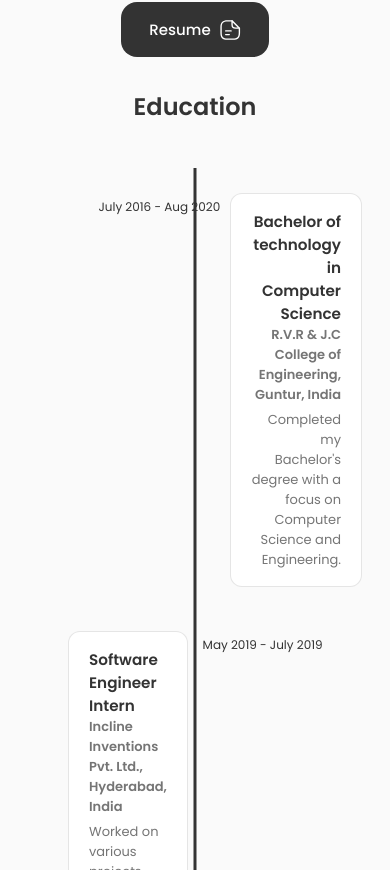
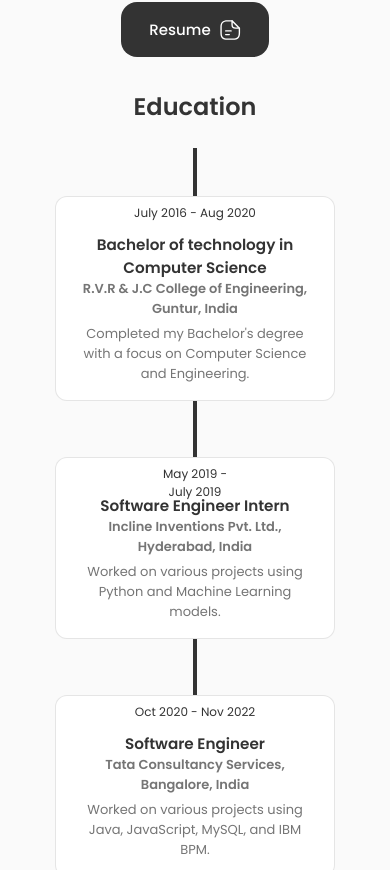
Before and after one commit to kowshik4/My-Website, a React (Create React App) app: page / in a window 390 px wide. Shown: the part 1694-2564 px from the top of the page. Built offline with nearby package versions, Linux system fonts and the light colour scheme.

Commit message:
contact and timeline fix

```diff
--- a/src/components/contact/Contact.jsx
+++ b/src/components/contact/Contact.jsx
@@ -13,14 +13,14 @@ const Contact = () => {
 
                     <div className='contact__info'>
                         <div className='contact__card'>
-                            <i class='bx bxs-contact' ></i>
+                            <i class='bx bx-phone-call contact__card-icon' ></i>
 
                             <div>
                                 <h3 className='contact__card-title'>Call Me</h3>
                                 <span className='contact__card-data'>+1 980 345 0767</span>
 
-                                <a href='mailto:kowshikmosalakanti@gmail.com' className='contact__button'>Write me{" "}
-                                <i className='bx bx-right-arrow-alt contact__button-icon'></i></a>
+                                <a href='mailto:kowshikmosalakanti@gmail.com' className='contact__button'>
+                                </a>
                             </div>
                         </div>
 
@@ -52,7 +52,56 @@ const Contact = () => {
                     </div>
                 </div>
                 <div className='contact__content'>
-                    <h3 className='contact__title'></h3>
+                    <h3 className='contact__title'>Message Me</h3>
+                    <form className='contact__form'>
+                        <div className='contact__form-div'>
+                            <label className='contact__form-tag'>Name</label>
+                            <input
+                            type='text'
+                            name = 'name'
+                            className='contact__form-input'
+                            placeholder = 'Insert your name' />
+                        </div>
+                        <div className='contact__form-div'>
+                            <label className='contact__form-tag'>Mail</label>
+                            <input
+                            type='email'
+                            name = 'email'
+                            className='contact__form-input'
+                            placeholder = 'Insert your email' />
+                        </div>
+                        <div className='contact__form-div contact__form-area'>
+                            <label className='contact__form-tag'>Message</label>
+                                <textarea
+                                name = 'message'
+                                cols = '30'
+                                rows = '10'
+                                className = 'contact__form-input'
+                                placeholder = 'Write your message'
+                                ></textarea>
+                        </div>
+
+                        <button className='button button--flex'>
+                            Send message
+                            <svg
+                            class="button__icon"
+                            xmlns="http://www.w3.org/2000/svg"
+                            width="24"
+                            height="24"
+                            viewBox="0 0 24 24"
+                            fill="none"
+                            >
+                            <path
+                                d="M14.2199 21.9352C13.0399 21.9352 11.3699 21.1052 10.0499 17.1352L9.32988 14.9752L7.16988 14.2552C3.20988 12.9352 2.37988 11.2652 2.37988 10.0852C2.37988 8.91525 3.20988 7.23525 7.16988 5.90525L15.6599 3.07525C17.7799 2.36525 19.5499 2.57525 20.6399 3.65525C21.7299 4.73525 21.9399 6.51525 21.2299 8.63525L18.3999 17.1252C17.0699 21.1052 15.3999 21.9352 14.2199 21.9352ZM7.63988 7.33525C4.85988 8.26525 3.86988 9.36525 3.86988 10.0852C3.86988 10.8052 4.85988 11.9052 7.63988 12.8252L10.1599 13.6652C10.3799 13.7352 10.5599 13.9152 10.6299 14.1352L11.4699 16.6552C12.3899 19.4352 13.4999 20.4252 14.2199 20.4252C14.9399 20.4252 16.0399 19.4352 16.9699 16.6552L19.7999 8.16525C20.3099 6.62525 20.2199 5.36525 19.5699 4.71525C18.9199 4.06525 17.6599 3.98525 16.1299 4.49525L7.63988 7.33525Z"
+                                fill="var(--container-color)"
+                            ></path>
+                            <path
+                                d="M10.11 14.7052C9.92005 14.7052 9.73005 14.6352 9.58005 14.4852C9.29005 14.1952 9.29005 13.7152 9.58005 13.4252L13.16 9.83518C13.45 9.54518 13.93 9.54518 14.22 9.83518C14.51 10.1252 14.51 10.6052 14.22 10.8952L10.64 14.4852C10.5 14.6352 10.3 14.7052 10.11 14.7052Z"
+                                fill="var(--container-color)"
+                            ></path>
+                            </svg>
+                        </button>
+                    </form>
                 </div>
             </div>
 
--- a/src/components/contact/contact.css
+++ b/src/components/contact/contact.css
@@ -0,0 +1,147 @@
+.contact__container {
+  grid-template-columns: repeat(2, max-content);
+  justify-content: center;
+  column-gap: 6rem;
+  padding-bottom: 3rem;
+}
+
+.contact__title {
+    text-align: center;
+    font-size: var(--h3-font-size);
+    font-weight: var(--font-medium);
+    margin-bottom: var(--mb-1-5);
+}
+
+.contact__info {
+    display: grid;
+    row-gap: 1rem;
+    grid-template-columns: 300px;
+}
+
+.contact__card {
+    background-color: var(--container-color);
+    border: 1px solid rgba(0, 0, 0, 0.1);
+    padding: 1rem;
+    border-radius: 0.75rem;
+    text-align: center;
+}
+
+.contact__card-icon {
+    font-size: 2rem;
+    color: var(--title-color);
+    margin-bottom: var(--mb-0-25);
+}
+
+.contact__card-title,
+.contact__card-data {
+    font-size: var(--small-font-size);
+}
+
+.contact__card-title {
+    font-weight: var(--font-medium);
+}
+
+.contact__card-data {
+    display : block;
+    margin-bottom: var(--mb-0-75);
+}
+
+.contact__button {
+    color: var(--title-color);
+    font-size: var(--small-font-size);
+    display: inline-flex;
+    align-items: center;
+    justify-content: center;
+    column-gap: 0.25rem;
+}
+
+.contact__button-icon {
+    font-size: 1rem;
+    transition: 0.3s;
+}
+
+.contact__button:hover .contact__button-icon {
+    transform: translate(0.25rem);
+}
+
+.contact__form {
+    width: 360px;
+}
+
+.contact__form-div {
+    position:relative;
+    margin-bottom: var(--mb-2);
+    height : 4rem;
+}
+
+.contact__form-input {
+    position: absolute;
+    top:0;
+    left:0;
+    width: 100%;
+    height: 100%;
+    border: 2px solid rgba(0, 0, 0, 0.3);
+    background: none;
+    color: var(--text-color);
+    outline: none;
+    border-radius: 0.75rem;
+    padding: 1.5rem;
+    z-index: 1;
+}
+
+.contact__form-tag {
+    position: absolute;
+    top: -0.75rem;
+    left: 1.25rem;
+    font-size: var(--smaller-font-size);
+    padding: 0.25rem;
+    background-color: var(--body-color);
+    z-index: 10;
+}
+
+.contact__form-area {
+    height: 11rem;
+}
+
+.contact__form-area textarea {
+    resize: none;
+}
+
+/*=============== BREAKPOINTS ===============*/
+/* For large devices */
+@media screen and (max-width: 992px) {
+    .contact__container {
+        column-gap: 3rem;
+    }
+  }
+
+  /* For medium devices */
+  @media screen and (max-width: 768px) {
+    .contact__container {
+        grid-template-columns: 1fr;
+        row-gap: 3rem;
+    }
+    .contact__info {
+        justify-content: center;
+    }
+    .contact__form {
+        margin: 0 auto;
+    }
+
+  }
+
+  @media screen and (max-width: 576px) {
+    .contact__info {
+        grid-template-columns: 1fr;
+    }
+
+    .contact__form {
+        width: 100%;
+    }
+
+  }
+
+  /* For small devices */
+  @media screen and (max-width: 350px) {
+
+  }
--- a/src/components/education/Timeline.css
+++ b/src/components/education/Timeline.css
@@ -1,42 +1,41 @@
 /* src/components/Timeline.css */
 .timeline {
-    align-items: center;
-    position: relative;
-    padding: 20px 0;
-    margin: 20px 0;
-  }
+  position: relative;
+  padding: 2rem 0;
+  display: flex;
+  flex-direction: column;
+  align-items: center;
+}
 
   .timeline-item {
-    left: 20px;
-    top: 5px;
-    margin-bottom: 20px;
     position: relative;
+    width: 100%;
+    padding: 1rem 0;
     display: flex;
-    align-items: flex-start;
+    justify-content: center;
   }
 
   .timeline-line {
     position: absolute;
+    width: 4px;
+    background-color: #333;
+    top: 0;
+    bottom: 0;
     left: 50%;
     transform: translateX(-50%);
-    width: 3px;
-    background-color: var(--title-color);
-    top: 0;
-    bottom: 0;
-  }
+}
 
   .timeline-date {
     position: absolute;
-    left: calc(25% + 10px);
-    top: 5px;
-    font-size: 12px;
+    font-size: var(--small-font-size);
     color: var(--title-color);
+    left: 50%;
   }
 
   .timeline-content {
     left: 20px;
     top: 5px;
-    margin-left: calc(50% + 40px);
+    margin-left: calc(50% + 4rem);
     padding: 10px;
     background-color: var(--container-color);
     border: 1px solid rgba(0, 0, 0, 0.1);
@@ -83,76 +82,93 @@
 
 
   .timeline-item.right .timeline-content {
-    right: 10px;
+    right: 1rem;
     margin-left: auto;
     margin-right: 60%;
     text-align: left;
   }
 
   .timeline-item.left .timeline-content {
-    left: 10px;
+    left: 1rem;
     margin-left: 55%;
     margin-right: auto;
     text-align: right;
   }
 
   .timeline-item.left .timeline-date {
-    left: calc(25% + 10px);
+    left: 25%;
     text-align: left;
   }
 
   .timeline-item.right .timeline-date {
-    right: calc(25% + 10px);
+    right: 25%;
     text-align: right;
   }
 
-  /*=============== BREAKPOINTS ===============*/
+
+/*=============== BREAKPOINTS ===============*/
 /* For large devices */
 @media screen and (max-width: 992px) {
-
+    .timeline-item.right .timeline-content {
+      margin-right: 50%;
+  }
+  .timeline-item.left .timeline-content {
+      margin-left: 50%;
+  }
+  .timeline-item.left .timeline-date {
+      left: calc(20% + 1rem);
+  }
+  .timeline-item.right .timeline-date {
+      right: calc(20% + 1rem);
+  }
 }
 
 /* For medium devices */
 @media screen and (max-width: 768px) {
+    .timeline-item.right .timeline-content {
+      margin-right: 40%;
+  }
+  .timeline-item.left .timeline-content {
+      margin-left: 40%;
+  }
   .timeline-item.left .timeline-date {
-    left: calc(10% + 1px);
-    text-align: left;
+      left: calc(15% + 1rem);
   }
   .timeline-item.right .timeline-date {
-    position: absolute;
-    right: calc(10% + 10px);
-    text-align: right;
+      right: calc(15% + 1rem);
   }
-  .timeline-dot {
-    left: calc(45% + 9px);
-  }
-
 }
 
 @media screen and (max-width: 576px) {
-  .timeline-item.left .timeline-date {
-    left: calc(10% + 1px);
-    text-align: left;
+  .timeline-item.right .timeline-content,
+  .timeline-item.left .timeline-content {
+      margin-left: auto;
+      margin-right: auto;
+      text-align: center;
+      width: 95%;
+      font-size: var(--small-font-size);
   }
+  .timeline-item.left .timeline-date,
   .timeline-item.right .timeline-date {
-    position: absolute;
-    right: calc(10% + 10px);
-    text-align: right;
+      left: 50%;
+      transform: translateX(-50%);
+      text-align: center;
   }
-
-  .timeline-content {
-    font-size: small;
-    margin-left: 0;
-    margin-right: 0;
-    padding: 1rem 1.25rem;
-  }
-
-  .timeline-dot {
-    left: calc(43% + 9px);
+  .timeline-date {
+      font-size: var(--smaller-font-size);
+      padding: 0.5rem;
   }
 }
 
 /* For small devices */
 @media screen and (max-width: 350px) {
-
+  .timeline-item.right .timeline-content,
+  .timeline-item.left .timeline-content {
+      width: 100%;
+      font-size: var(--smaller-font-size);
+  }
+  .timeline-date {
+    font-size: var(--smaller-font-size);
+    text-align: center;
 }
+}
--- a/src/components/education/Timeline.jsx
+++ b/src/components/education/Timeline.jsx
@@ -9,8 +9,9 @@ const Timeline = ({ experiences }) => {
       <div className="timeline-line"></div>
         {experiences.map((exp, index) => (
           <div key={index} className={`timeline-item ${index % 2 === 0 ? 'left' : 'right'}`}>
-            <div className={`timeline-date ${index % 2 === 0 ? 'right' : 'left'}`}>{exp.duration}</div>
+            <div className={`timeline-date ${index % 2 === 0 ? 'right' : 'left'}`}>{exp.duration}</div><br /><br />
             <div className="timeline-content">
+              <br />
               <h3>{exp.role}</h3>
               <h4>{exp.company}</h4>
               <p>{exp.description}</p>
--- a/src/components/projects/Projects.jsx
+++ b/src/components/projects/Projects.jsx
@@ -20,6 +20,11 @@ const projects = [
       description: 'Developed a website for trading items like phones,laptops and other gadgets among users. Implemented using Javascript, nodeJS, ExpressJs and mongodb.',
       technologies: ['JavaScript', 'NodeJS', 'ExpressJS', 'MongoDB'],
       link: 'https://github.com/kowshik4/Techtrade',
+    },
+    {
+      title: 'Sentiment Analysis for Twitter Data',
+      description: 'Developed a text classification model using Python and Keras, applying NLP techniques for sentiment analysis and document categorization. Fine-tuned model parameters to improve accuracy, achieving a 92% classification success rate.',
+      technologies: ['Python', 'Keras', 'NLP', 'Machine Learning'],
     },
     // Add more projects as needed
   ];
--- a/src/components/projects/projects.css
+++ b/src/components/projects/projects.css
@@ -102,84 +102,23 @@
 }
 
 @media screen and (max-width: 576px) {
+    .projects__container {
+        grid-template-columns: 1fr;
+    }
 
-      .projects__container {
-        grid-template-columns: repeat(1, 350px);
-        column-gap: 3rem;
-        justify-content: center;
-      }
-
-      .projects__content {
-        padding: 2rem 2rem;
-        font-size: small;
-      }
-
-      .projects-grid {
-        display: grid;
-        align-items: flex-start;
-        grid-template-columns: repeat(auto-fit, minmax(300px, 1fr));
-        gap: 20px;
-      }
-
-      .project-card {
-        padding: 20px;
-        border: 1px solid rgba(0, 0, 0, 0.1);
-        border-radius: 10px;
-        background-color: var(--container-color);
-      }
-
-      .project-link {
-        display: inline-block;
-        margin-top: 10px;
-        color: #000000;
-        text-decoration: none;
-        font-weight: bold;
-        transition: color 0.3s ease-in-out;
-      }
-
-      .project-link:hover {
-        color: #007bff;
-      }
+    .project__content {
+        padding: 1.5rem;
+    }
 }
 
 /* For small devices */
 @media screen and (max-width: 350px) {
 
-      .projects__container {
-        grid-template-columns: repeat(1, 350px);
-        column-gap: 3rem;
-        justify-content: center;
-      }
+  .project__card {
+    column-gap: 1.25rem;
+}
 
-      .projects__content {
-        padding: 2rem 2rem;
-        font-size: small;
-      }
-
-      .projects-grid {
-        display: grid;
-        align-items: flex-start;
-        grid-template-columns: repeat(auto-fit, minmax(300px, 1fr));
-        gap: 20px;
-      }
-
-      .project-card {
-        padding: 20px;
-        border: 1px solid rgba(0, 0, 0, 0.1);
-        border-radius: 10px;
-        background-color: var(--container-color);
-      }
-
-      .project-link {
-        display: inline-block;
-        margin-top: 10px;
-        color: #000000;
-        text-decoration: none;
-        font-weight: bold;
-        transition: color 0.3s ease-in-out;
-      }
-
-      .project-link:hover {
-        color: #007bff;
-      }
+  .project__content {
+    font-size: var(--small-font-size);
 }
+}
```
Also changed, not shown: 1 other file (tests, documents, lock files or other folders).
